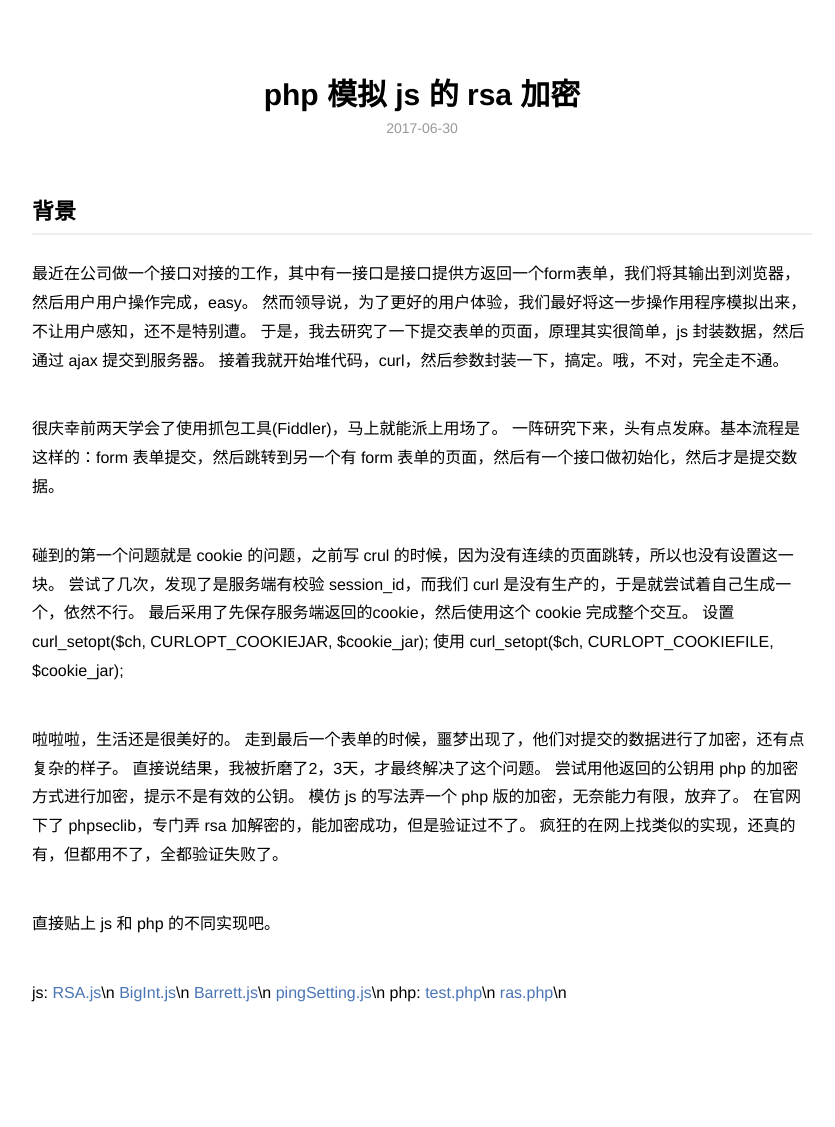
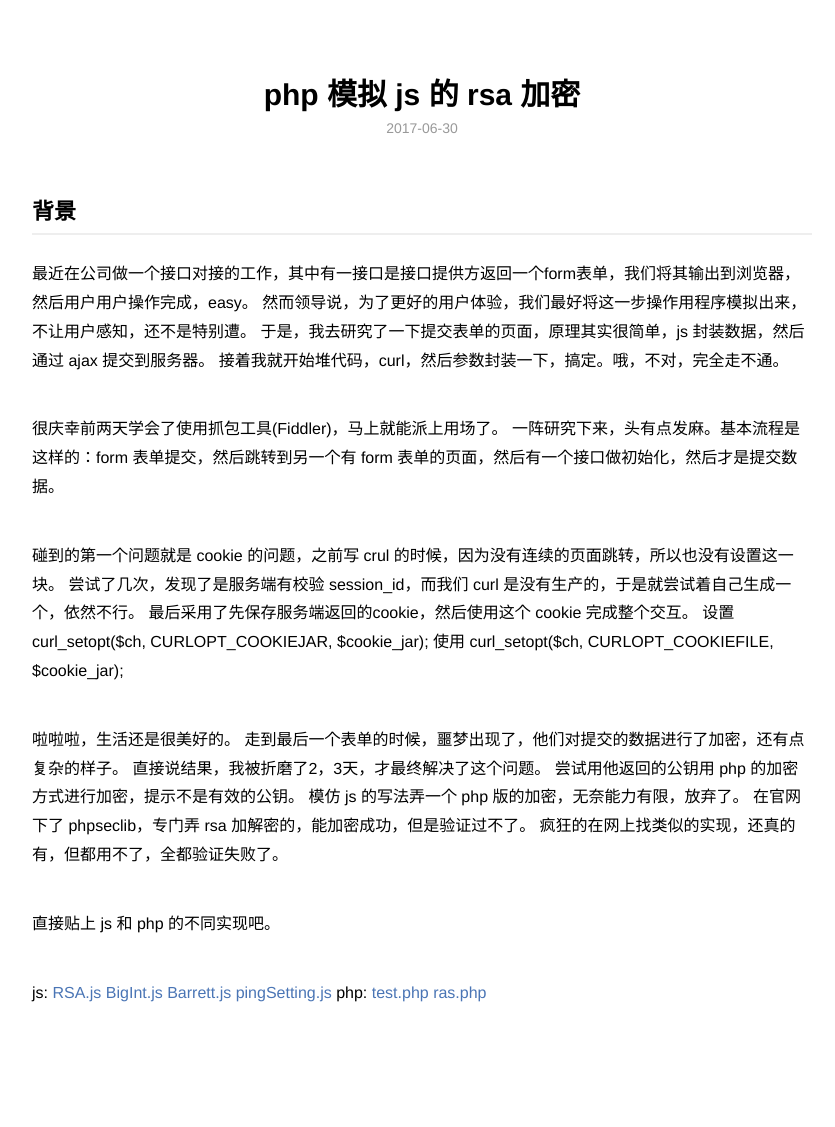
Before and after one commit to zwell/blog, a Jekyll site: the page built from docs/_posts/2017-06-30-php 模拟js rsa加密.md, in a window 1280 px wide. Shown: the whole page, without its empty margins (218-1053 px from the left). Built offline with Jekyll 4.4.1, drawn with Linux system fonts in a browser that asks for light colours.

```diff
--- a/docs/_posts/2017-06-30-php 模拟js rsa加密.md
+++ b/docs/_posts/2017-06-30-php 模拟js rsa加密.md
@@ -32,10 +32,10 @@ description: php 模拟 js 的 rsa 加密
 直接贴上 js 和 php 的不同实现吧。
 
 js:
-<a href="../resource/js/rsa/RSA.js">RSA.js</a>\n
-<a href="../resource/js/rsa/BigInt.js">BigInt.js</a>\n
-<a href="../resource/js/rsa/Barrett.js">Barrett.js</a>\n
-<a href="../resource/js/rsa/pingSetting.js">pingSetting.js</a>\n
+ <a href="../resource/js/rsa/RSA.js">RSA.js</a>
+ <a href="../resource/js/rsa/BigInt.js">BigInt.js</a>
+ <a href="../resource/js/rsa/Barrett.js">Barrett.js</a>
+ <a href="../resource/js/rsa/pingSetting.js">pingSetting.js</a>
 php:
-<a href="../resource/php/rsa-js/test.php">test.php</a>\n
-<a href="../resource/php/rsa-js/ras.php">ras.php</a>\n
+ <a href="../resource/php/rsa-js/test.php">test.php</a>
+ <a href="../resource/php/rsa-js/ras.php">ras.php</a>
```
